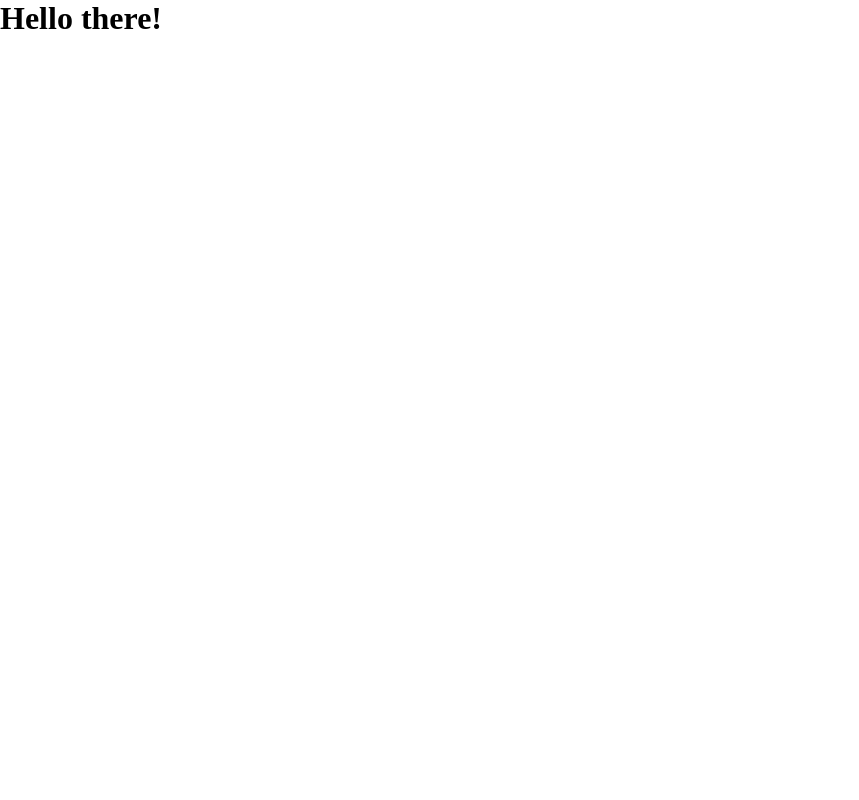
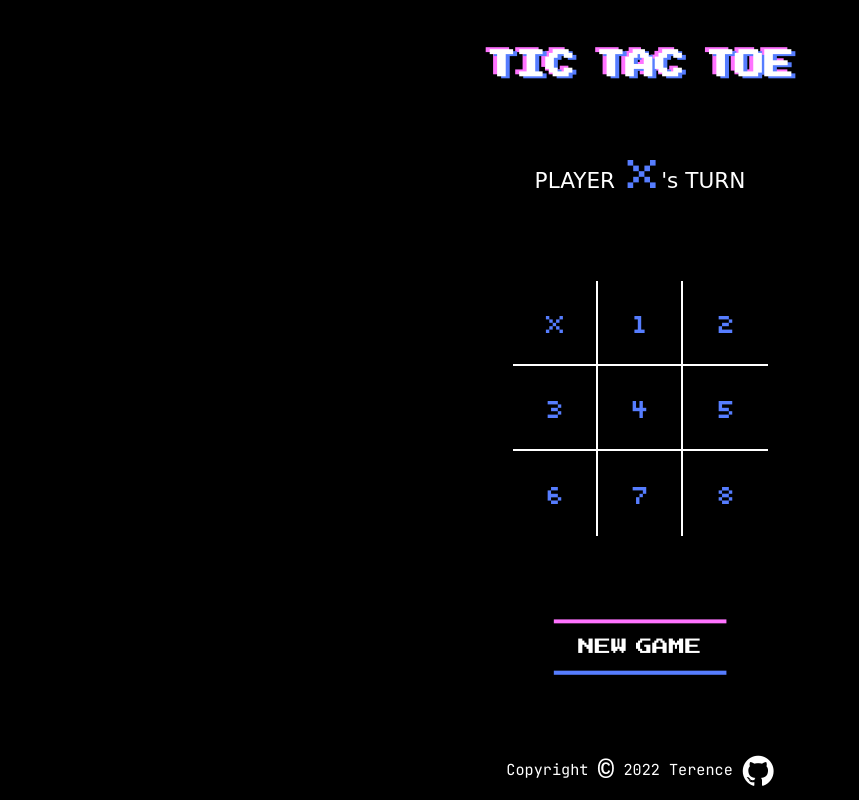
Before and after one commit to TerenceChew/tic-tac-toe, a plain HTML site: page index.html in a window 1280 px wide. Shown: the whole page, without its empty margins (0-859 px from the left). Drawn offline with nearby package versions, Linux system fonts and the light colour scheme; a web font is replaced by a local one.

Commit message:
Update HTML, CSS & JS

```diff
--- a/index.html
+++ b/index.html
@@ -4,11 +4,53 @@
   <meta charset="UTF-8">
   <meta http-equiv="X-UA-Compatible" content="IE=edge">
   <meta name="viewport" content="width=device-width, initial-scale=1.0">
+  <link rel="stylesheet" href="https://cdnjs.cloudflare.com/ajax/libs/animate.css/4.1.1/animate.min.css"/>
+  <link rel="stylesheet" href="https://cdnjs.cloudflare.com/ajax/libs/font-awesome/4.7.0/css/font-awesome.min.css">
   <link rel="stylesheet" href="styles.css">
   <script src="./index.js" defer></script>
   <title>Tic Tac Toe</title>
 </head>
 <body>
-  <h1>Hello there!</h1>
+  <header class="center">
+    <h1>TIC TAC TOE</h1>
+  </header>
+
+  <div class="display center">
+    <p class="display-text">
+      PLAYER
+      <span class="animate__animated animate__flash animate__repeat-2">X</span>'s
+      TURN
+    </p>
+  </div>
+
+  <div class="board-container center">
+    <div class="board animate__animated animate__rotateIn">
+      <div class="cell center">X</div>
+      <div class="cell center">1</div>
+      <div class="cell center">2</div>
+      <div class="cell center">3</div>
+      <div class="cell center">4</div>
+      <div class="cell center">5</div>
+      <div class="cell center">6</div>
+      <div class="cell center">7</div>
+      <div class="cell center">8</div>
+    </div>
+  </div>
+
+  <div class="controls center">
+    <button>NEW GAME</button>
+  </div>
+
+  <footer class="center">
+    <p>
+      Copyright
+      <span class="copyright-icon">&copy;</span>
+      <span class="curr-year"></span>
+      Terence
+    </p>
+    <a href="https://github.com/TerenceChew">
+      <i class="fa fa-github" style="font-size:36px"></i>
+    </a>
+  </footer>
 </body>
 </html>
--- a/index.js
+++ b/index.js
@@ -0,0 +1,84 @@
+// Modules
+const gameController = (() => {
+  let game;
+  let turn;
+  let isWon;
+  let board;
+  let playerX;
+  let playerO;
+
+  const assignPlayerX = () => {
+    playerX = prompt('Player X is: ');
+  }
+  const assignPlayerO = () => {
+    playerO = prompt('Player O is: ');
+  }
+  const makeNewGame = () => {
+    turn = 'X';
+    isWon = false;
+    board = new Array(9).fill('');
+    assignPlayerX();
+    assignPlayerO();
+
+    if (!playerX || !playerO) {
+      alert('Player missing. Please restart game!');
+      return;
+    }
+
+    game = {
+      board,
+      playerX,
+      playerO
+    }
+
+    console.log(game)
+  }
+  const updateBoard = () => {
+
+  }
+  const switchTurn = () => {
+    turn = turn === 'X' ? 'O' : 'X';
+  }
+  const checkWin = () => {
+    let winningCombinations = [
+      [0, 1, 2],
+      [3, 4, 5],
+      [6, 7, 8],
+      [0, 3, 6],
+      [1, 4, 7],
+      [2, 5, 8],
+      [0, 4, 8],
+      [2, 4, 6]
+    ]
+  }
+  const announceResult = () => {
+
+  }
+
+  return {
+    makeNewGame
+  }
+})();
+
+const uiController = (() => {
+  const setFooterYear = () => {
+    const currYearSpan = document.querySelector('.curr-year');
+    const currYear = new Date().getFullYear();
+    currYearSpan.innerText = currYear
+  }
+
+  return {
+    setFooterYear
+  }
+})();
+
+
+
+// Factories
+const createPlayer = () => {
+
+}
+
+// gameController.makeNewGame();
+
+uiController.setFooterYear()
--- a/styles.css
+++ b/styles.css
@@ -1,3 +1,10 @@
+@import url('https://fonts.googleapis.com/css2?family=Gaegu&family=JetBrains+Mono&family=Press+Start+2P&family=Silkscreen&display=swap');
+
+:root {
+  --main-purple: rgb(255, 115, 255);
+  --main-blue: rgb(86, 125, 255);
+}
+
 *,
 *::before,
 *::after {
@@ -6,6 +13,151 @@
   box-sizing: border-box;
 }
 
+.center {
+  display: flex;
+  justify-content: center;
+  align-items: center;
+}
+
 body {
   min-height: 100vh;
+  display: flex;
+  flex-direction: column;
+  font-family: 'JetBrains Mono', monospace;
+  background-color: black;
 }
+
+header {
+  padding: 50px 10px 10px;
+}
+
+h1 {
+  font-family: 'Press Start 2P', cursive;
+  font-size: 1.85rem;
+  word-spacing: -.55rem;
+  color: white;
+  text-shadow: 4px 2px var(--main-blue), -4px -2px var(--main-purple);
+}
+
+h1:hover {
+  text-shadow: 4px 2px var(--main-purple), -4px -2px var(--main-blue);
+}
+
+.display {
+  height: 20vh;
+}
+
+.display-text {
+  color: white;
+  font-size: 1.35rem;
+  font-family: 'Gaegu', cursive;
+}
+
+.display-text > span {
+  color: var(--main-blue);
+  font-size: 2.8rem;
+  font-family: 'Silkscreen', cursive;
+}
+
+.board-container {
+  flex: 1;
+}
+
+.board {
+  display: grid;
+  grid-template-columns: repeat(3, 1fr);
+}
+
+.board div:nth-of-type(3n + 1),
+.board div:nth-of-type(3n + 2) {
+  border-right: 2px solid white;
+}
+
+.board div:nth-of-type(-n + 6) {
+  border-bottom: 2px solid white;
+}
+
+.cell {
+  width: 85px;
+  height: 85px;
+  color: var(--main-blue);
+  font-family: 'Silkscreen', cursive;
+  font-size: 1.7rem;
+  cursor: pointer;
+}
+
+.controls {
+  height: 20vh;
+  margin-bottom: 25px;
+}
+
+.controls button {
+  border: none;
+  border-top: 4px solid var(--main-purple);
+  border-bottom: 4px solid var(--main-blue);
+  padding: 15px 24px;
+  font-family: 'Press Start 2P', cursive;
+  font-size: 1rem;
+  background-color: black;
+  color: white;
+  word-spacing: -.5rem;
+  cursor: pointer;
+  animation: beat .75s infinite alternate-reverse;
+}
+
+.controls button:hover {
+  animation: mouse-in 1.5s forwards;
+}
+
+@keyframes beat {
+  to {
+    transform: scale(1.05);
+  }
+}
+
+@keyframes mouse-in {
+  from {
+    border: 5px double transparent;
+  }
+  to {
+    border-width: 5px;
+    border-style: double;
+    border-color: var(--main-purple) var(--main-purple) var(--main-blue) var(--main-blue);
+    font-size: 1.15rem;
+  }
+}
+
+/* @keyframes mouse-out {
+  from {
+    border: 5px double transparent;
+  }
+  to {
+    border-top: 4px solid var(--main-purple);
+    border-bottom: 4px solid var(--main-blue);
+    font-size: 1rem;
+  }
+} */
+
+footer {
+  height: 6vh;
+  gap: 10px;
+  padding-bottom: 10px;
+  color: white;
+  font-size: .95rem;
+}
+
+.copyright-icon {
+  font-size: 1.75rem;
+  vertical-align: sub;
+  font-family: monospace;
+  font-weight: bold;
+}
+
+.fa-github {
+  color: white;
+  transition: 1.25s;
+}
+
+.fa-github:hover {
+  transform: rotate(720deg);
+}
```
